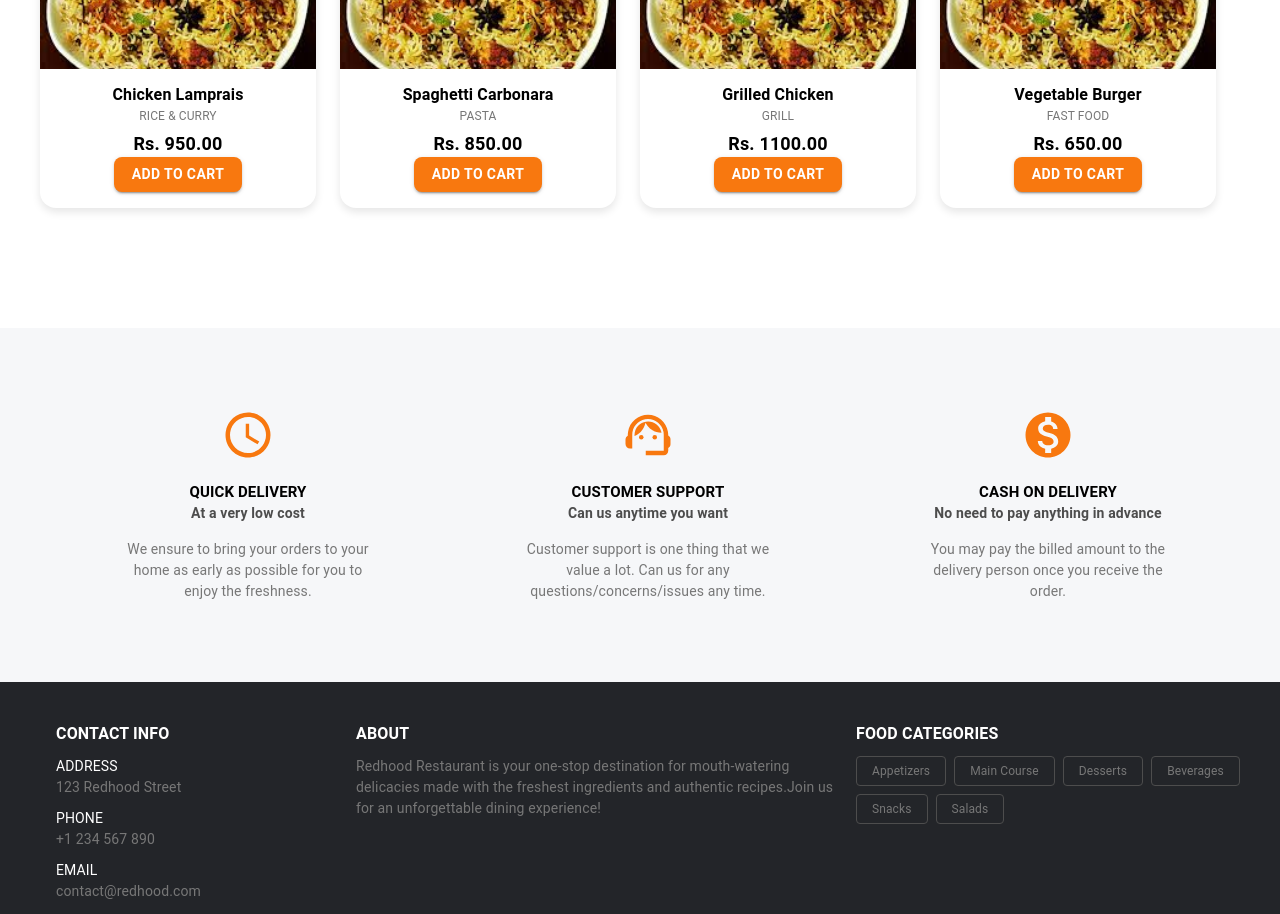
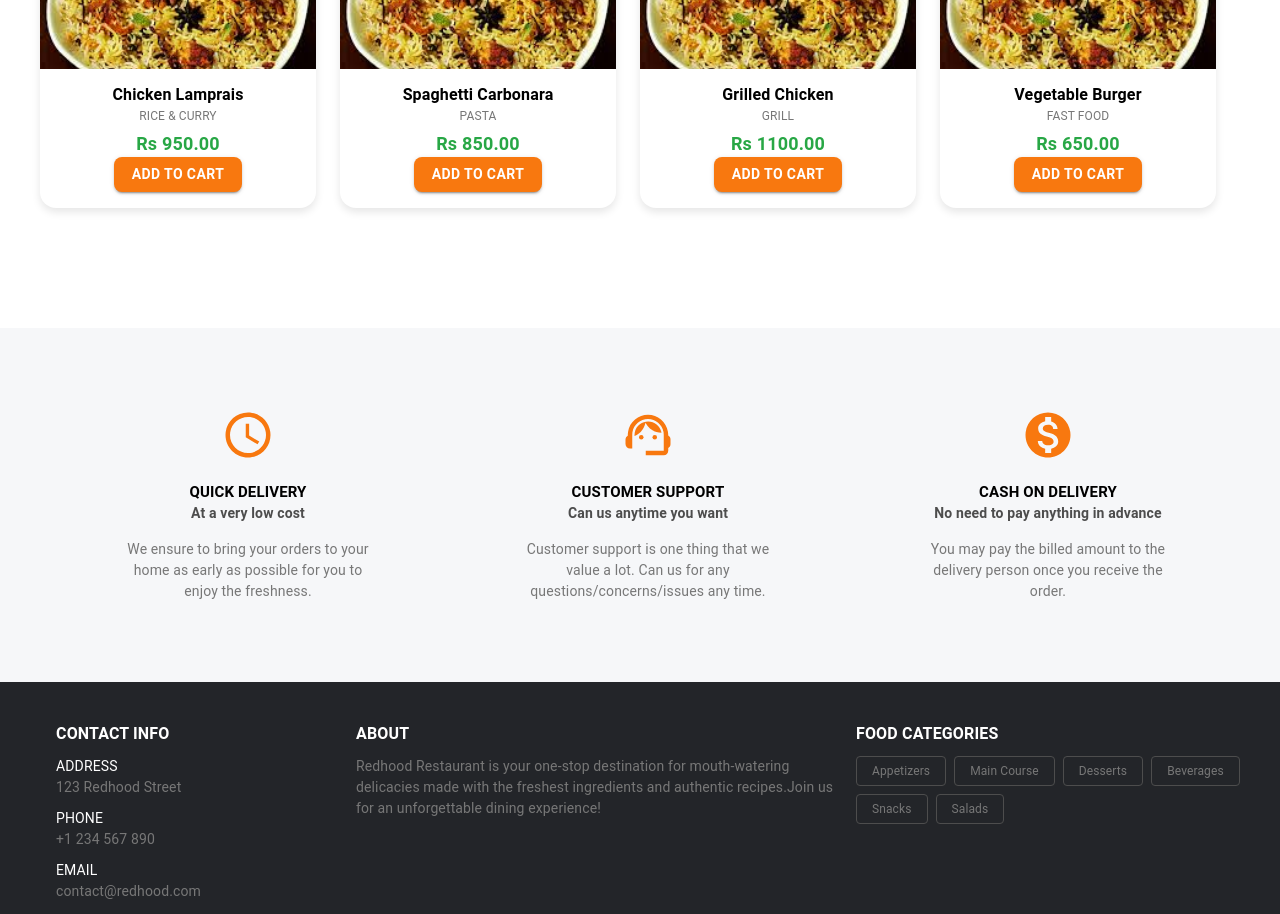
Before and after one commit to thilakshan1999/redHood_restaurant, a React (Create React App) app: page / in a window 1280 px wide. Shown: the part 840-1754 px from the top of the page. Built offline with nearby package versions, Linux system fonts and the light colour scheme.

Commit message:
refactor code

```diff
--- /dev/null
+++ b/src/components/ui/button/customButton.jsx
@@ -0,0 +1,27 @@
+import { Button, useTheme } from "@mui/material";
+
+const CustomButton = ({ text, backgroundColor, padding, sx = {} }) => {
+  const theme = useTheme();
+  return (
+    <Button
+      variant="contained"
+      sx={{
+        backgroundColor: backgroundColor,
+        color: theme.palette.text.white,
+        fontWeight: "bold",
+        padding: padding,
+        textTransform: "uppercase",
+        fontSize: {
+          xs: "10px",
+          sm: "14px",
+        },
+        fontFamily: theme.typography.fontFamily,
+        borderRadius: "8px",
+        ...sx,
+      }}
+    >
+      {text}
+    </Button>
+  );
+};
+export default CustomButton;
--- a/src/sections/main/home/featuredFoods/featuredFoodsCard.jsx
+++ b/src/components/ui/card/foodCard.jsx
@@ -1,11 +1,13 @@
 import React, { useState } from "react";
 import { Box, Button, useTheme } from "@mui/material";
-import CustomTypography from "../../../../components/ui/typography/customTypography";
-import FeaturedFoodDialogBox from "./featureFoodDialogBox";
+import CustomTypography from "../typography/customTypography";
+import FoodDetailDialogBox from "../dialogBox/FoodDetailDialogBox";
+import PropTypes from "prop-types";
+import FoodInfo from "../../../models/foodInfo";
+import CustomButton from "../button/customButton";
 
-const FeaturedFoodsCard = ({ image, name, category, prize }) => {
+const FoodCard = ({ foodInfo }) => {
   const theme = useTheme();
-  const dummyPrize = 50;
 
   const [open, setOpen] = useState(false);
 
@@ -37,7 +39,7 @@ const FeaturedFoodsCard = ({ image, name, category, prize }) => {
         {/* Image */}
         <Box
           component="img"
-          src={image}
+          src={foodInfo.image}
           alt="Featured Food"
           sx={{
             width: "100%",
@@ -55,7 +57,7 @@ const FeaturedFoodsCard = ({ image, name, category, prize }) => {
         >
           {/* Name */}
           <CustomTypography
-            text={name}
+            text={foodInfo.name}
             align="center"
             sx={{
               fontWeight: "600",
@@ -69,7 +71,7 @@ const FeaturedFoodsCard = ({ image, name, category, prize }) => {
 
           {/* Category */}
           <CustomTypography
-            text={category}
+            text={foodInfo.category}
             align="center"
             sx={{
               fontWeight: "400",
@@ -84,44 +86,36 @@ const FeaturedFoodsCard = ({ image, name, category, prize }) => {
 
           {/* Price */}
           <CustomTypography
-            text={prize}
+            text={`Rs ${parseFloat(foodInfo.price).toFixed(2)}`}
             align="center"
             sx={{
               fontWeight: "600",
-              color: theme.palette.text.black,
+              color: theme.palette.text.green,
               fontSize: "18px",
               marginTop: "5px",
             }}
           />
 
           {/* Add to Cart Button */}
-          <Button
-            variant="contained"
-            sx={{
-              backgroundColor: theme.palette.primary.main,
-              color: theme.palette.text.white,
-              fontWeight: "bold",
-              padding: "5px 18px",
-              textTransform: "uppercase",
-              fontSize: {
-                xs: "10px",
-                sm: "14px",
-              },
-              borderRadius: "8px",
-            }}
-          >
-            Add to Cart
-          </Button>
+          <CustomButton
+            text={"Add to Cart"}
+            backgroundColor={theme.palette.button.primary}
+            padding={"5px 18px"}
+          />
         </Box>
       </Box>
       {/* Modal */}
-      <FeaturedFoodDialogBox
+      <FoodDetailDialogBox
         open={open}
         handleClose={handleClose}
-        food={{ image, name, dummyPrize }}
+        food={foodInfo}
       />
     </>
   );
 };
 
-export default FeaturedFoodsCard;
+FoodCard.propTypes = {
+  foodInfo: PropTypes.instanceOf(FoodInfo).isRequired,
+};
+
+export default FoodCard;
--- /dev/null
+++ b/src/models/categoryInfo.js
@@ -0,0 +1,18 @@
+import CategoryImg from "../assets/images/featuredFood/Briyani.jpg";
+class CategoryInfo {
+  constructor(image, name, type) {
+    this.image = image;
+    this.name = name;
+    this.type = type;
+  }
+}
+
+const categorySampleList = [
+  new CategoryInfo(CategoryImg, "Biriyanies", "Main Course"),
+  new CategoryInfo(CategoryImg, "Kottu", "Main Course"),
+  new CategoryInfo(CategoryImg, "Soft Drinks", "Beverages"),
+  new CategoryInfo(CategoryImg, "Rice & Curry", "Main Course"),
+];
+
+export default CategoryInfo;
+export { categorySampleList };
--- /dev/null
+++ b/src/models/foodInfo.js
@@ -0,0 +1,44 @@
+import FeaturedFoodsImg from "../assets/images/featuredFood/Briyani.jpg";
+class FoodInfo {
+  constructor(image, name, category, price, description) {
+    this.image = image;
+    this.name = name;
+    this.category = category;
+    this.price = price;
+    this.description = description;
+  }
+}
+
+const foodList = [
+  new FoodInfo(
+    FeaturedFoodsImg,
+    "Chicken Lamprais",
+    "Rice & Curry",
+    950.0,
+    "A delicious combination of yellow rice, chicken, and vegetables wrapped in banana leaves."
+  ),
+  new FoodInfo(
+    FeaturedFoodsImg,
+    "Spaghetti Carbonara",
+    "Pasta",
+    850.0,
+    "Classic Italian pasta dish with creamy sauce, bacon, and Parmesan cheese."
+  ),
+  new FoodInfo(
+    FeaturedFoodsImg,
+    "Grilled Chicken",
+    "Grill",
+    1100.0,
+    "Juicy and tender grilled chicken marinated with special spices."
+  ),
+  new FoodInfo(
+    FeaturedFoodsImg,
+    "Vegetable Burger",
+    "Fast Food",
+    650.0,
+    "Healthy and delicious burger made with fresh vegetables and a homemade patty."
+  ),
+];
+
+export default FoodInfo;
+export { foodList };
--- a/src/sections/footer/foodCategories/footerFoodCategoriesBtn.jsx
+++ b/src/sections/footer/foodCategories/footerFoodCategoriesBtn.jsx
@@ -6,13 +6,13 @@ const FooterFoodCategoriesBtn = ({ categoryName }) => {
   const theme = useTheme();
   const navigate = useNavigate();
 
-  const handleClick = () => {
+  const navigateCategory = () => {
     navigate(`/category/${categoryName}`);
   };
   return (
     <Button
       variant="outlined"
-      onClick={handleClick}
+      onClick={navigateCategory}
       sx={{
         borderColor: `${theme.palette.text.darkGrey} !important`,
         backgroundColor: "transparent !important",
--- a/src/sections/main/categories/categoriesSection.jsx
+++ b/src/sections/main/categories/categoriesSection.jsx
@@ -1,35 +1,8 @@
 import { Box } from "@mui/material";
 
-import FeaturedFoodsImg from "../../../assets/images/featuredFood/Briyani.jpg";
-import FeaturedFoodsCard from "../home/featuredFoods/featuredFoodsCard";
 import ContentHeading from "../../../components/ui/heading/contentHeading";
-
-const foodList = [
-  {
-    image: FeaturedFoodsImg,
-    name: "Chicken Lamprais",
-    category: "Rice & Curry",
-    price: "Rs. 950.00",
-  },
-  {
-    image: FeaturedFoodsImg,
-    name: "Spaghetti Carbonara",
-    category: "Pasta",
-    price: "Rs. 850.00",
-  },
-  {
-    image: FeaturedFoodsImg,
-    name: "Grilled Chicken",
-    category: "Grill",
-    price: "Rs. 1100.00",
-  },
-  {
-    image: FeaturedFoodsImg,
-    name: "Vegetable Burger",
-    category: "Fast Food",
-    price: "Rs. 650.00",
-  },
-];
+import FoodCard from "../../../components/ui/card/foodCard";
+import { foodList } from "../../../models/foodInfo";
 
 const CategoriesSection = ({ name }) => {
   return (
@@ -56,13 +29,7 @@ const CategoriesSection = ({ name }) => {
         }}
       >
         {foodList.map((food, index) => (
-          <FeaturedFoodsCard
-            key={index}
-            image={food.image}
-            name={food.name}
-            category={food.category}
-            prize={food.price}
-          />
+          <FoodCard key={index} foodInfo={food} />
         ))}
       </Box>
     </Box>
--- a/src/sections/main/home/categories/homeCategories.jsx
+++ b/src/sections/main/home/categories/homeCategories.jsx
@@ -1,30 +1,7 @@
 import { Box } from "@mui/material";
-import FeaturedFoodsImg from "../../../../assets/images/featuredFood/Briyani.jpg";
-import HomeCategoryCard from "./homeCategoriesCard";
+import CategoryCard from "../../../../components/ui/card/categoriesCard";
 import ContentHeading from "../../../../components/ui/heading/contentHeading";
-
-const categoryList = [
-  {
-    image: FeaturedFoodsImg,
-    name: "Biriyanies",
-    type: "Main Course",
-  },
-  {
-    image: FeaturedFoodsImg,
-    name: "Kottu",
-    type: "Main Course",
-  },
-  {
-    image: FeaturedFoodsImg,
-    name: "Soft Drinks",
-    type: "Beverages",
-  },
-  {
-    image: FeaturedFoodsImg,
-    name: "Rice & Curry",
-    type: "Main Course",
-  },
-];
+import { categorySampleList } from "../../../../models/categoryInfo";
 
 const HomeCategories = () => {
   return (
@@ -50,13 +27,8 @@ const HomeCategories = () => {
           marginTop: "40px",
         }}
       >
-        {categoryList.map((category, index) => (
-          <HomeCategoryCard
-            key={index}
-            image={category.image}
-            name={category.name}
-            type={category.type}
-          />
+        {categorySampleList.map((category, index) => (
+          <CategoryCard key={index} category={category} />
         ))}
       </Box>
     </Box>
--- a/src/sections/main/home/featuredFoods/homeFeaturedFoods.jsx
+++ b/src/sections/main/home/featuredFoods/homeFeaturedFoods.jsx
@@ -1,34 +1,7 @@
 import { Box } from "@mui/material";
-import FeaturedFoodsCard from "./featuredFoodsCard";
-import FeaturedFoodsImg from "../../../../assets/images/featuredFood/Briyani.jpg";
 import ContentHeading from "../../../../components/ui/heading/contentHeading";
-
-const foodList = [
-  {
-    image: FeaturedFoodsImg,
-    name: "Chicken Lamprais",
-    category: "Rice & Curry",
-    price: "Rs. 950.00",
-  },
-  {
-    image: FeaturedFoodsImg,
-    name: "Spaghetti Carbonara",
-    category: "Pasta",
-    price: "Rs. 850.00",
-  },
-  {
-    image: FeaturedFoodsImg,
-    name: "Grilled Chicken",
-    category: "Grill",
-    price: "Rs. 1100.00",
-  },
-  {
-    image: FeaturedFoodsImg,
-    name: "Vegetable Burger",
-    category: "Fast Food",
-    price: "Rs. 650.00",
-  },
-];
+import { foodList } from "../../../../models/foodInfo";
+import FoodCard from "../../../../components/ui/card/foodCard";
 
 const HomeFeatureFoods = () => {
   return (
@@ -55,13 +28,7 @@ const HomeFeatureFoods = () => {
         }}
       >
         {foodList.map((food, index) => (
-          <FeaturedFoodsCard
-            key={index}
-            image={food.image}
-            name={food.name}
-            category={food.category}
-            prize={food.price}
-          />
+          <FoodCard key={index} foodInfo={food} />
         ))}
       </Box>
     </Box>
--- a/src/theme.js
+++ b/src/theme.js
@@ -8,13 +8,18 @@ const theme = createTheme({
       dark: "#fe2f36",
     },
     secondary: {
-      main: "#9c27b0",
+      main: "#28a745",
     },
     text: {
       black: "#000000",
       white: "#ffffff",
       lightGrey: "#777777",
       darkGrey: "#4d4d4d",
+      green: "#28a745",
+    },
+    button: {
+      black: "#232529",
+      primary: "#f8780f",
     },
   },
   typography: {
```
Also changed, not shown: src/components/ui/card/categoriesCard.jsx (renamed from src/sections/main/home/categories/homeCategoriesCard.jsx, +19 -6 lines), src/components/ui/dialogBox/FoodDetailDialogBox.jsx (renamed from src/sections/main/home/featuredFoods/featureFoodDialogBox.jsx, +47 -57 lines).
